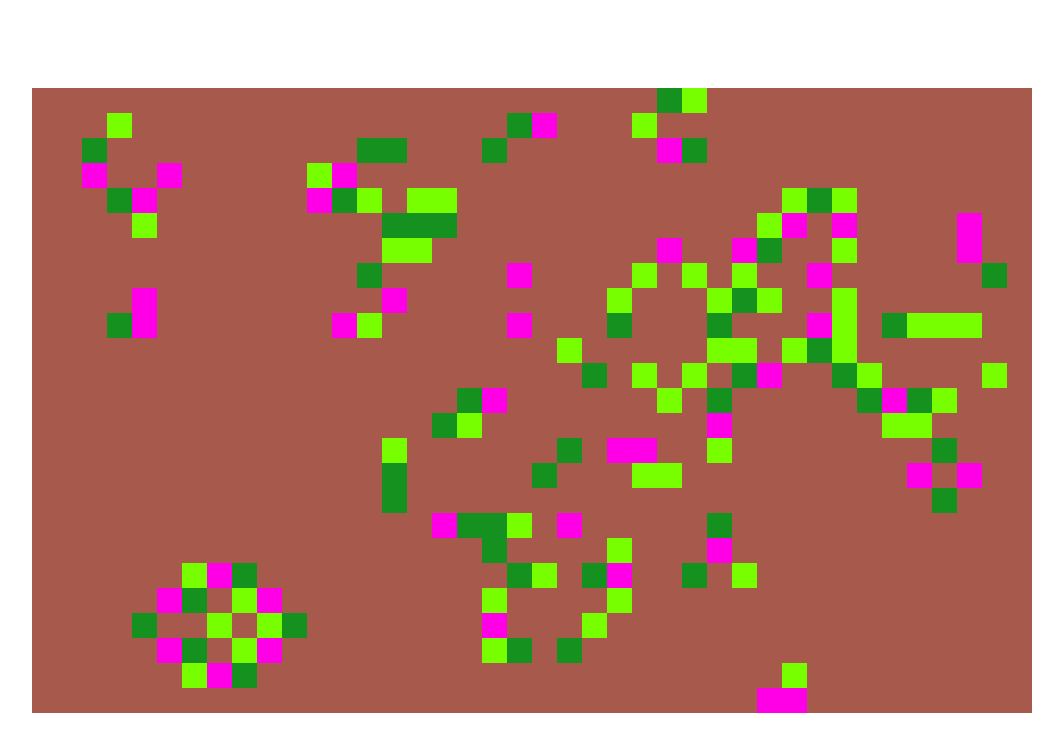
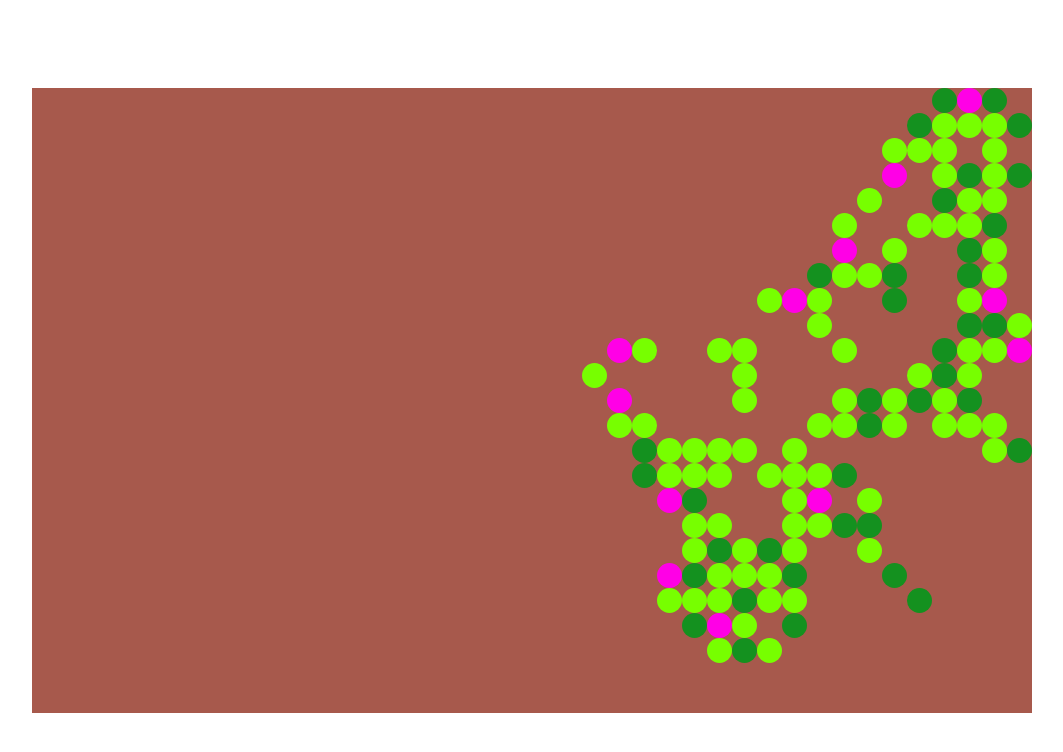
Before and after one commit to Helenessli/KingdomPlantae, a React (Create React App) app: page / in a window 1280 px wide. Shown: the top 752 px of the page, without its empty margins (108-1171 px from the left). Built offline with nearby package versions, Linux system fonts and the light colour scheme.

Commit message:
Change game appealing

```diff
--- a/src/app.tsx
+++ b/src/app.tsx
@@ -6,7 +6,7 @@ type TileStates = Array<Array<number>>
 
 let updateTestCase: TileStates = []
 for (let i = 0; i < 25; i++) {
-  updateTestCase.push([...Array(40)].map(() => Math.round(Math.random() * 0.6)));
+  updateTestCase.push([...Array(40)].map(() => Math.round(Math.random() * 0.55)));
 }
 
 export default function App() {
@@ -16,7 +16,7 @@ export default function App() {
     const interval = setInterval(() => {
       setTileStates(updateTileStates(tileStates));
       console.log(1);
-    }, 1000);
+    }, 500);
     return () => clearInterval(interval);
   }, [tileStates]);
 
@@ -53,7 +53,7 @@ function updateTileStates(tileStates: TileStates): TileStates {
         } else {
           copy[x][y] = 0;
         }
-      } else if (num_alive == 3) {
+      } else if (num_alive > 2) {
         copy[x][y] = 1;
       }
     }
--- a/src/components/visual/grid.tsx
+++ b/src/components/visual/grid.tsx
@@ -5,7 +5,7 @@ export default function Grid({ tileStates }: { tileStates: Array<Array<number>>
   let w = (tileStates.length == 0) ? 0 : tileStates[0].length;
 
   return (
-    <div>
+    <div className = "bg-[#a7594c]" >
       {[...Array(h)].map( (_v, i) =>
         <div className = "flex flex-row" key = { i } >
           {[...Array(w)].map( (_v, j) =>
--- a/src/components/visual/tile.tsx
+++ b/src/components/visual/tile.tsx
@@ -3,15 +3,15 @@ let DirtTile = () => <div className =
 />;
 
 let SproutTile = () => <div className =
-  "w-[25px] h-[25px] bg-[#77ff00] hover:bg-[#000000] hover:cursor-pointer"
+  "w-[25px] h-[25px] bg-[#77ff00] hover:bg-[#000000] hover:cursor-pointer rounded-full"
 />;
 
 let TeenTile = () => <div className =
-  "w-[25px] h-[25px] bg-[#14911f] hover:bg-[#000000] hover:cursor-pointer"
+  "w-[25px] h-[25px] bg-[#14911f] hover:bg-[#000000] hover:cursor-pointer rounded-full"
 />;
 
 let AdultTile = () => <div className =
-  "w-[25px] h-[25px] bg-[#ff00e6] hover:bg-[#000000] hover:cursor-pointer"
+  "w-[25px] h-[25px] bg-[#ff00e6] hover:bg-[#000000] hover:cursor-pointer rounded-full"
 />;
 
 let tileTypes  = [ DirtTile, SproutTile, TeenTile, AdultTile ];
```
